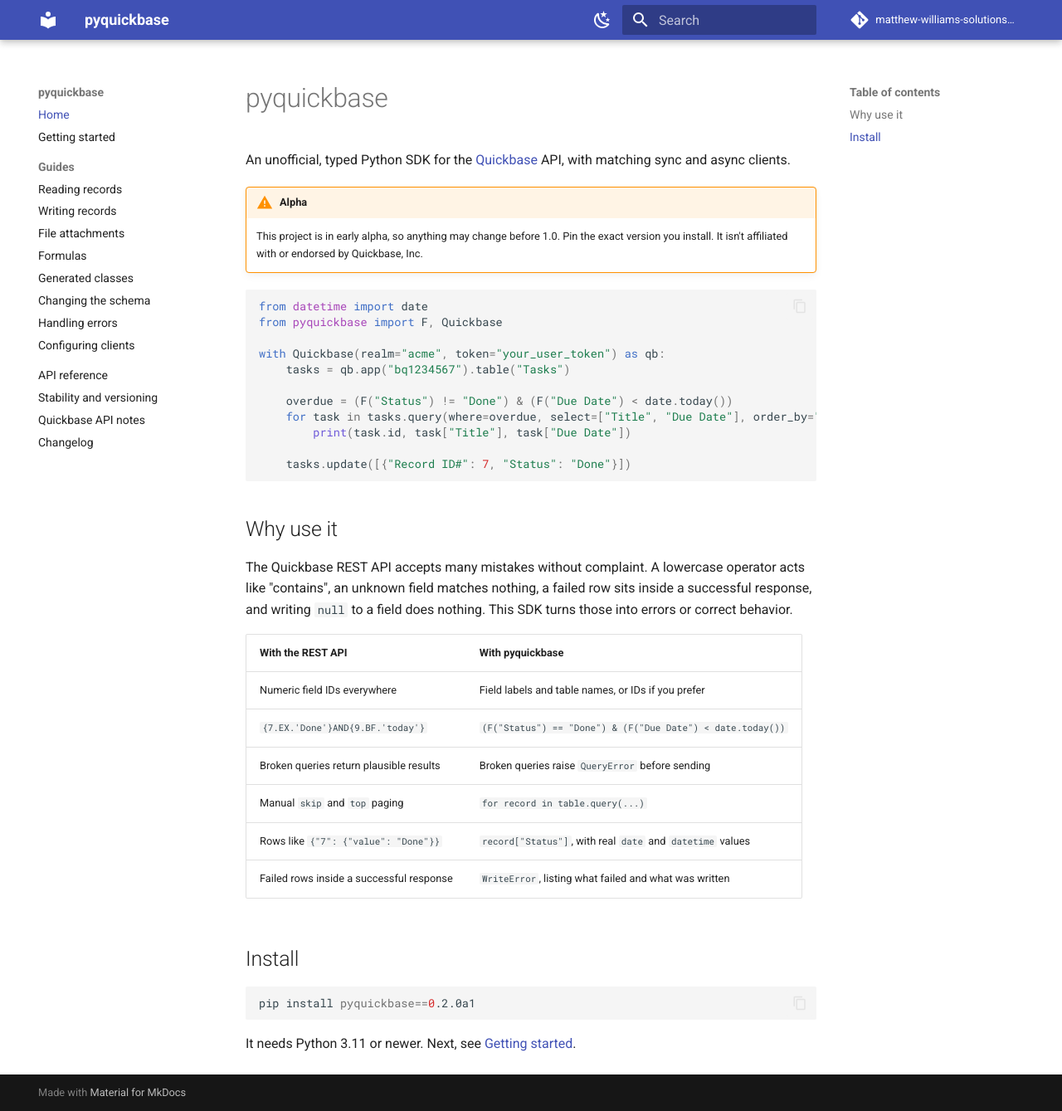
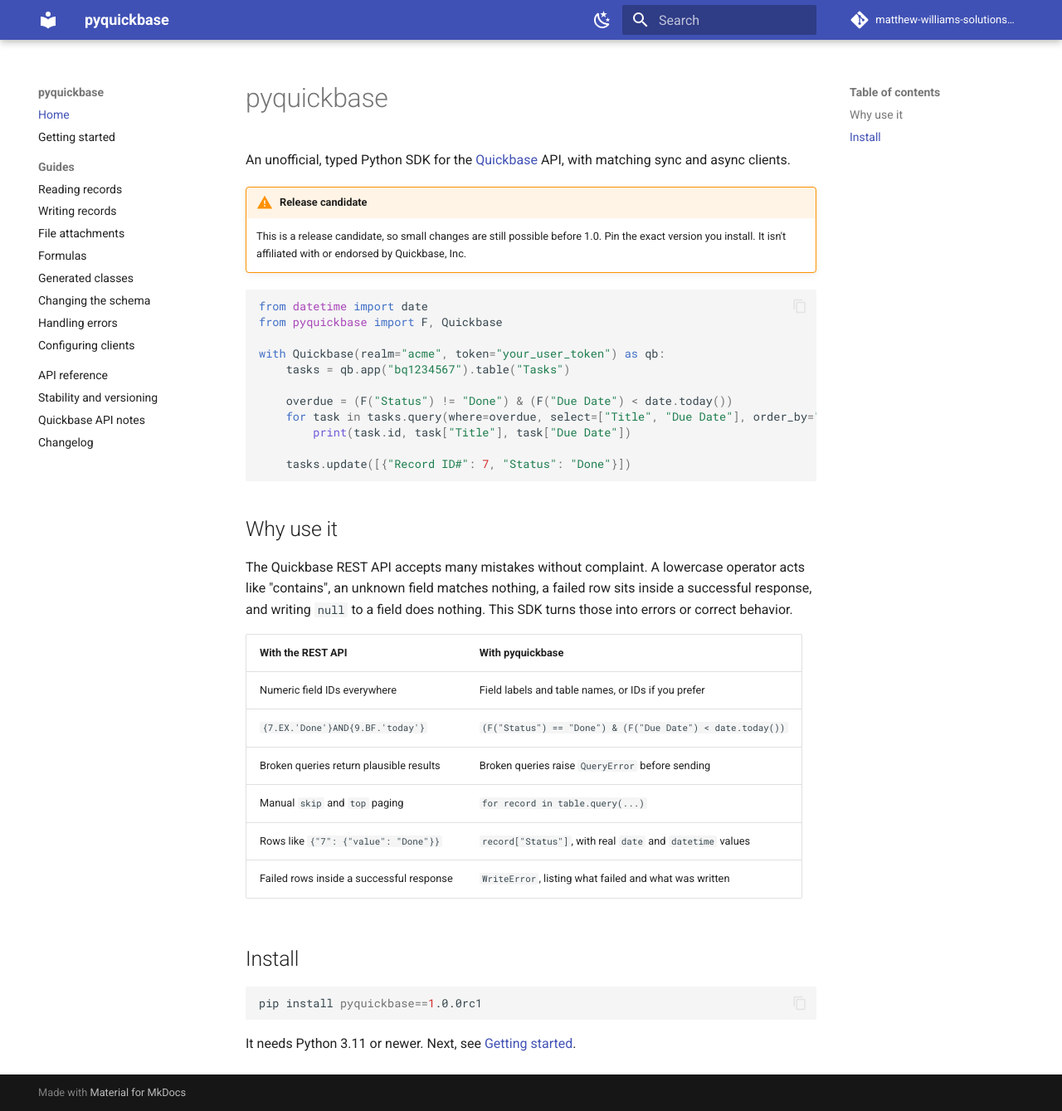
Before and after one commit to matthew-williams-solutions/pyquickbase, an MkDocs documentation site: the page built from docs/index.md, in a window 1280 px wide and 1339 px high. Shown: the whole window at 83% size. Built offline with MkDocs 1.6.1 and Material for MkDocs 9.7.7, drawn with Linux system fonts in a browser that asks for light colours; comment, search, counter and statistics services are not loaded.

````diff
--- a/docs/index.md
+++ b/docs/index.md
@@ -3,9 +3,9 @@
 An unofficial, typed Python SDK for the [Quickbase](https://www.quickbase.com/) API, with matching
 sync and async clients.
 
-!!! warning "Alpha"
-    This project is in early alpha, so anything may change before 1.0. Pin the exact version you
-    install. It isn't affiliated with or endorsed by Quickbase, Inc.
+!!! warning "Release candidate"
+    This is a release candidate, so small changes are still possible before 1.0. Pin the exact version
+    you install. It isn't affiliated with or endorsed by Quickbase, Inc.
 
 ```python
 from datetime import date
@@ -39,7 +39,7 @@ writing `null` to a field does nothing. This SDK turns those into errors or corr
 ## Install
 
 ```bash
-pip install pyquickbase==0.2.0a1
+pip install pyquickbase==1.0.0rc1
 ```
 
 It needs Python 3.11 or newer. Next, see [Getting started](getting-started.md).
--- a/pyproject.toml
+++ b/pyproject.toml
@@ -9,7 +9,7 @@ authors = [{ name = "Matthew Williams" }]
 requires-python = ">=3.11"
 keywords = ["quickbase", "api", "sdk", "client", "async"]
 classifiers = [
-    "Development Status :: 3 - Alpha",
+    "Development Status :: 4 - Beta",
     "Framework :: AnyIO",
     "Intended Audience :: Developers",
     "Programming Language :: Python :: 3 :: Only",
--- a/src/pyquickbase/_version.py
+++ b/src/pyquickbase/_version.py
@@ -1 +1 @@
-__version__ = "0.2.0a1"
+__version__ = "1.0.0rc1"
````
Also changed, not shown: CHANGELOG.md (+2 -0 lines), README.md (+3 -3 lines), ROADMAP.md (+4 -4 lines), docs/getting-started.md (+1 -1 lines).
